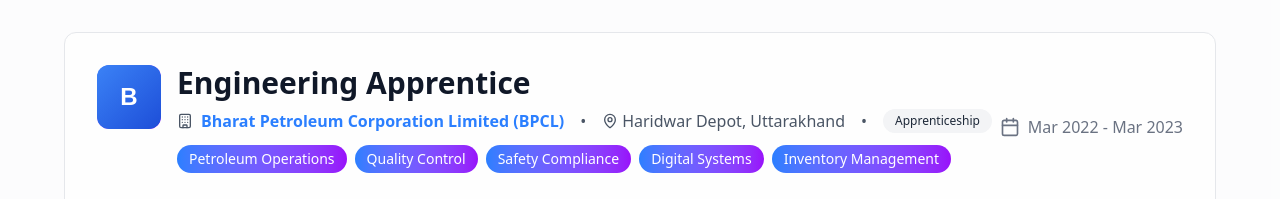
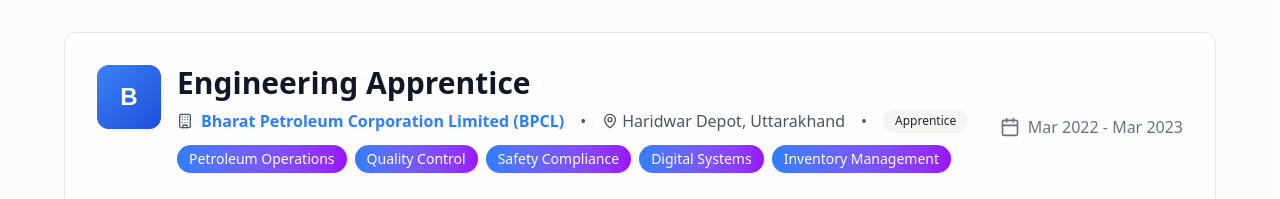
Before and after one commit to maurya-sachin/maurya-sachin, a Next.js app: page / in a window 1280 px wide. Shown: the part 5167-5366 px from the top of the page. Built offline with nearby package versions, Linux system fonts and the light colour scheme; no server answers.

Commit message:
Fix Type safety

```diff
--- a/components/ExperienceSection.tsx
+++ b/components/ExperienceSection.tsx
@@ -17,7 +17,7 @@
   company: string;
   period: string;
   location: string;
-  type: "Full-time" | "Internship" | "Freelance" | "Contract";
+  type: "Full-time" | "Internship" | "Freelance" | "Contract" | "Apprentice";
   achievements: string[];
   tech: string[];
   highlights: string[];
@@ -200,7 +200,7 @@
       company: "Bharat Petroleum Corporation Limited (BPCL)",
       period: "Mar 2022 - Mar 2023",
       location: "Haridwar Depot, Uttarakhand",
-      type: "Apprenticeship",
+      type: "Apprentice",
       achievements: [
         "Gained hands-on experience in petroleum product handling and depot operations",
         "Assisted in quality control testing and product sampling procedures",
```
